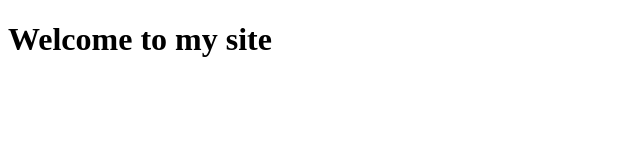
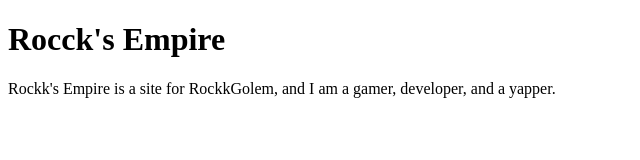
Before and after one commit to rockkgolem/RockkGolem.github.io, a plain HTML site: page index.html in a window 1280 px wide. Shown: the whole page, without its empty margins (0-640 px from the left). Drawn offline with Linux system fonts and the light colour scheme.

Commit message:
Update index.html

```diff
--- a/index.html
+++ b/index.html
@@ -2,10 +2,11 @@
 <html lang="en">
 <head>
     <meta charset="UTF-8">
-    <title>RockkGolem's Site</title>
+    <title>Rocck's Empire</title>
 </head>
 <body>
-    <h1> Welcome to my site</h1>
+<h1>Rocck's Empire</h1>
+    <p>Rockk's Empire is a site for RockkGolem, and I am a gamer, developer, and a yapper.</p>
 
 </body>
 </html>
```
